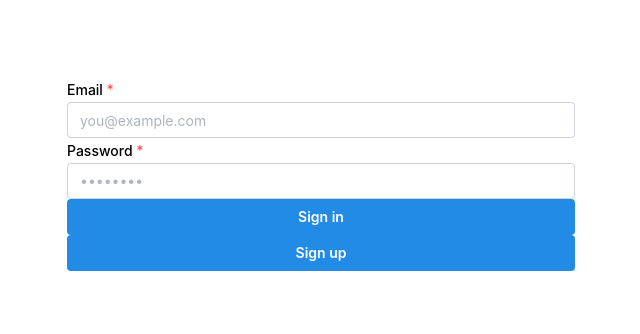
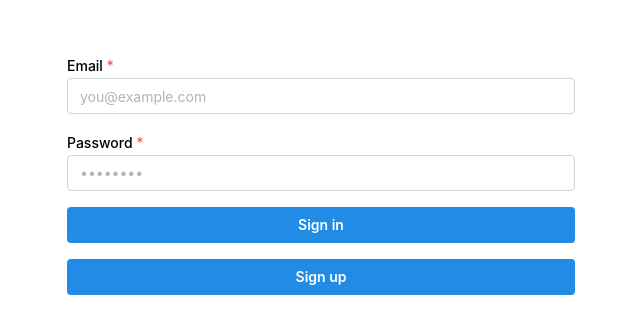
Before and after one commit to rickythedeveloper/flight-school, a Next.js app: page /login in a window 1280 px wide. Shown: the part 226-560 px from the top of the page, without its empty margins (319-959 px from the left). Built offline with nearby package versions, Linux system fonts and the light colour scheme; no server answers.

Commit message:
Prettier auth box

```diff
--- a/src/components/layout/AuthContainer.tsx
+++ b/src/components/layout/AuthContainer.tsx
@@ -1,5 +1,5 @@
 import type { ReactElement, ReactNode } from "react";
-import { Center, Container } from "@mantine/core";
+import { Center, Container, Stack } from "@mantine/core";
 
 export function AuthContainer({
   children,
@@ -9,7 +9,7 @@ export function AuthContainer({
   return (
     <Container size={"xs"} h={"100%"}>
       <Center h={"100%"} w={"100%"}>
-        {children}
+        <Stack w={"100%"}>{children}</Stack>
       </Center>
     </Container>
   );
--- a/src/composites/SignInSignUpBox.tsx
+++ b/src/composites/SignInSignUpBox.tsx
@@ -23,7 +23,7 @@ export const SignInSignUpBox = ({
     useState<boolean>(false);
 
   return (
-    <form className="flex-1 flex flex-col w-full justify-center gap-2 text-foreground">
+    <>
       <EmailTextField
         email={email}
         setEmail={setEmail}
@@ -64,6 +64,6 @@ export const SignInSignUpBox = ({
           }
         }}
       />
-    </form>
+    </>
   );
 };
```
